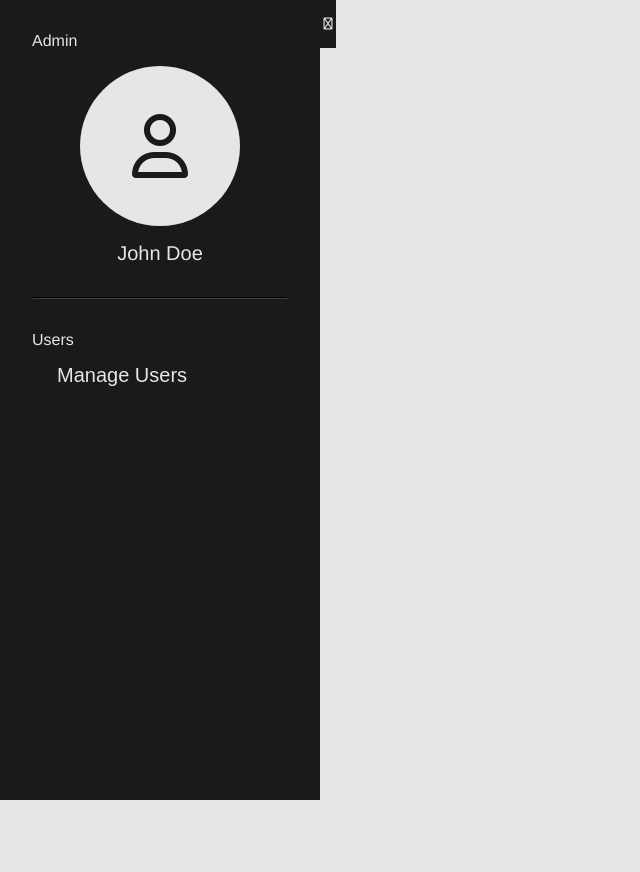
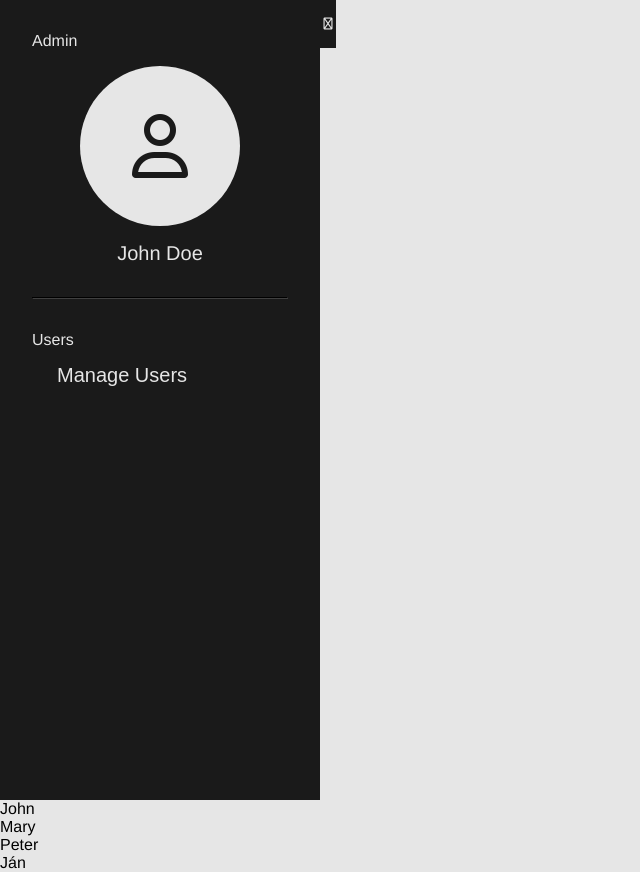
Before and after one commit to peterRomanDev/determine-nationality-app, a plain HTML site: page index.html in a window 1280 px wide. Shown: the whole page, without its empty margins (0-640 px from the left). Before the commit the page ends 800 px from the top, so only its background shows below. Drawn offline with Linux system fonts and the light colour scheme.

Commit message:
Create a list of users in HTML

```diff
--- a/index.html
+++ b/index.html
@@ -35,5 +35,14 @@
         </button>
         <div class="dashboard-tooltip d-none transparent">Hide Dashboard</div>
     </div>
+
+    <div class="list-of-users-wrapper">
+        <ul class="list-of-users">
+            <li class="user">John</li>
+            <li class="user">Mary</li>
+            <li class="user">Peter</li>
+            <li class="user">Ján</li>
+        </ul>
+    </div>
 </body>
 </html>
```
